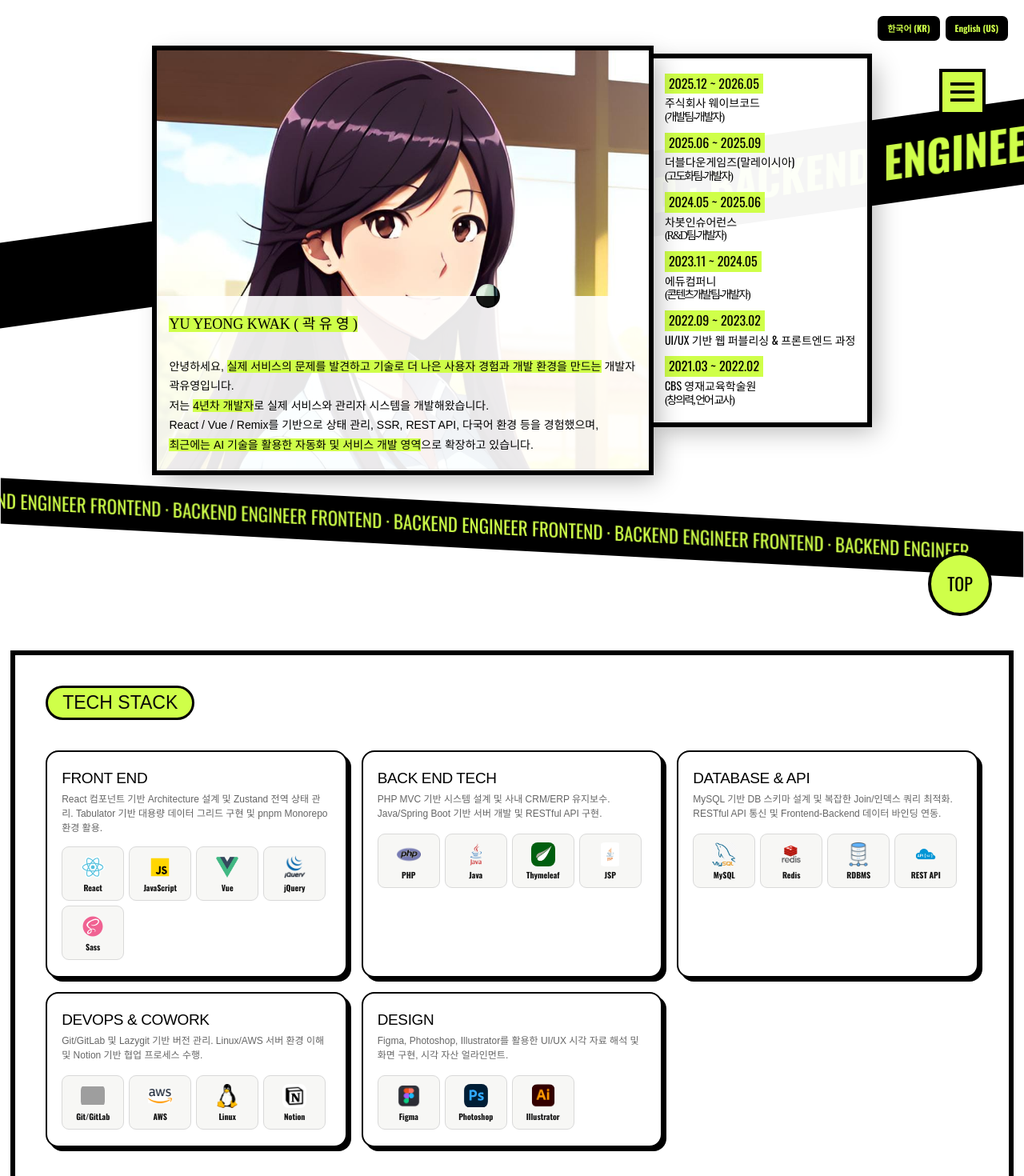
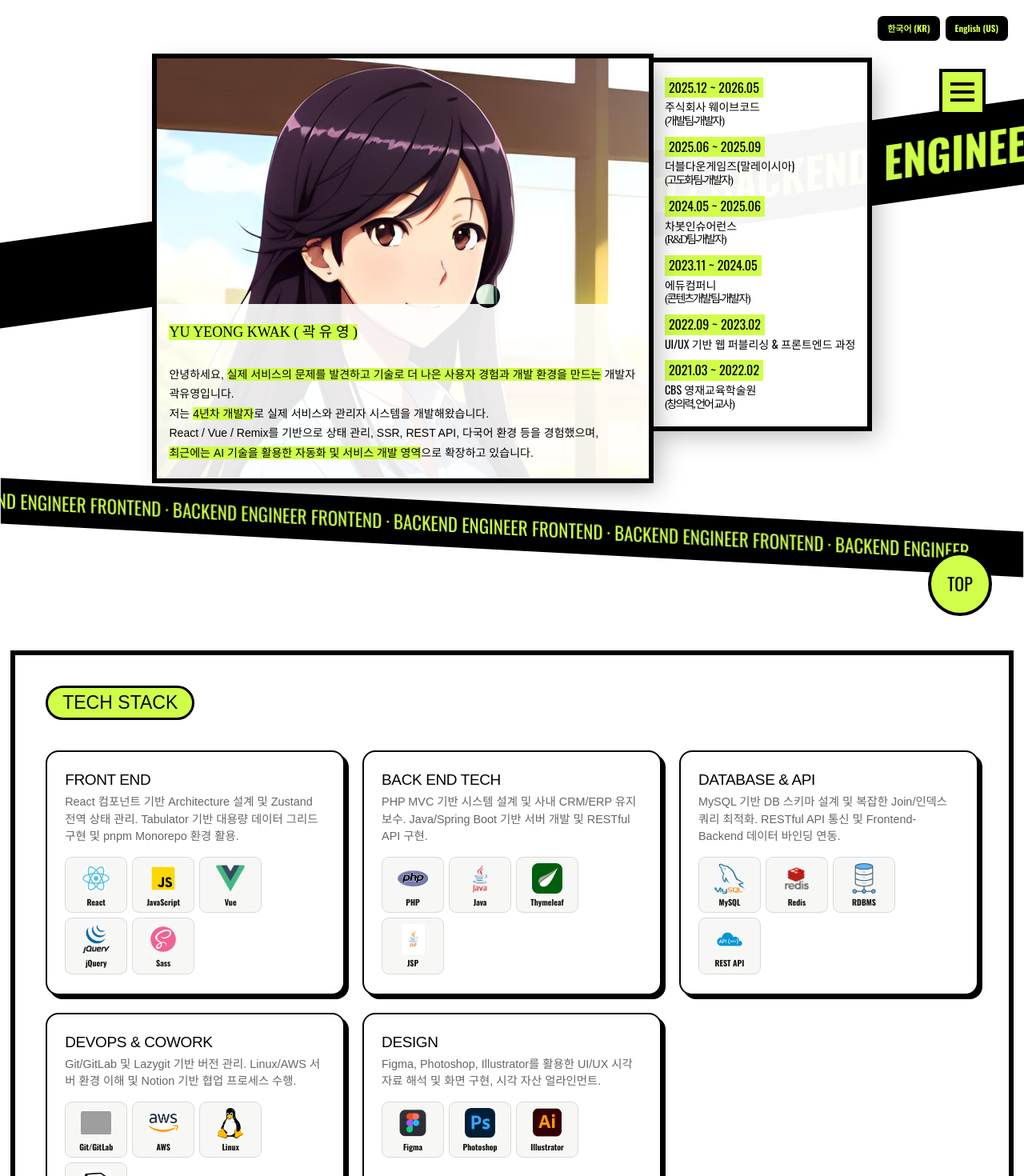
Before and after one commit to sylvia-y/portfolio-vue, a Vue app: page / in a window 1280 px wide. Shown: the top 1470 px of the page at 80% size. Built offline with nearby package versions, Linux system fonts and the light colour scheme; grey boxes are pictures that could not be loaded; a web font is replaced by a local one.

Commit message:
css 여백  수정

```diff
--- a/public/css/main.css
+++ b/public/css/main.css
@@ -924,7 +924,7 @@ section {
 }
 
 .scroll-txt {
-  margin-top: 0.4em;
+  margin-top: 0.2em;
   z-index: 2;
   text-align: center;
   top: 0;
@@ -932,7 +932,7 @@ section {
   /* color: #fff; */
   /* -webkit-text-stroke: 1px #000; */
   color: #000;
-  font-size: 4em;
+  font-size:3em;
   font-weight: 700;
   letter-spacing: 2px;
 }
@@ -1318,7 +1318,7 @@ section {
   .scroll-txt {
     margin-top: 0;
     padding: 20px 0;
-    font-size: 30px;
+    font-size: 2em;
     letter-spacing: 0.6px;
   }
   .contact {
@@ -1980,8 +1980,8 @@ section {
 
 @media screen and (min-width: 768px) {
   .about-box {
-    width: min(48%, 700px);
-    margin-top: 50px;
+    width: min(48%, 720px);
+    margin-top: 60px;
   }
 
   .about-box .about-img {
@@ -2565,14 +2565,14 @@ section {
   width: 100%;
   display: grid;
   grid-template-columns: repeat(3, minmax(0, 1fr));
-  gap: 18px;
+  gap: 22px;
   align-items: stretch;
 }
 
 .tech-inner {
   width: 100%;
   margin: 0;
-  padding: 22px 18px 20px;
+  padding: 24px 22px 24px;
   border: 2px solid #000;
   border-radius: 16px;
   background: #fff;
@@ -2600,7 +2600,7 @@ section {
   padding: 0;
   color: #666;
   font-family: "GmarketSansMedium", sans-serif;
-  font-size: 12px !important;
+  font-size: 0.9em;
   line-height: 1.5;
   text-align: left;
 }
@@ -2636,8 +2636,8 @@ section {
 }
 
 .tech .tech-img {
-  width: 30px;
-  height: 30px;
+  width: 38px;
+  height: 38px;
   margin-bottom: 5px;
 }
 
@@ -2666,7 +2666,7 @@ section {
 
 .contact .sec-contact {
   width: min(1280px, calc(100% - 40px));
-  margin: 42px auto 70px;
+  margin: 62px auto 72px;
   padding: 0;
   display: grid;
   grid-template-columns: minmax(300px, .72fr) minmax(460px, 1.28fr);
@@ -2682,12 +2682,11 @@ section {
 .contact-desc .ft-feat {
   width: auto;
   max-width: 480px;
-  margin: 0 0 24px;
+  margin: 0 0 0.5em;
   color: #000;
   font-family: "yg-jalnan", sans-serif;
-  font-size: clamp(34px, 4vw, 58px) !important;
+  font-size: clamp(34px, 4vw, 66px) !important;
   line-height: 1.02;
-  letter-spacing: -.04em;
 }
 
 .contact-desc h3 {
@@ -2829,6 +2828,7 @@ section {
     margin: 0 7px;
     padding: 20px 12px 34px;
     border-width: 2px;
+    box-shadow: 0 0 30px rgba(0,0,0,0.2);
   }
 
   #yy-main .view__title {
```
